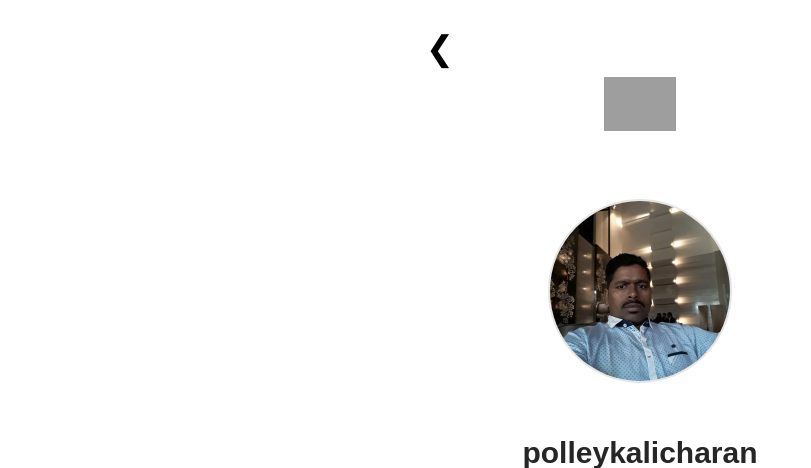
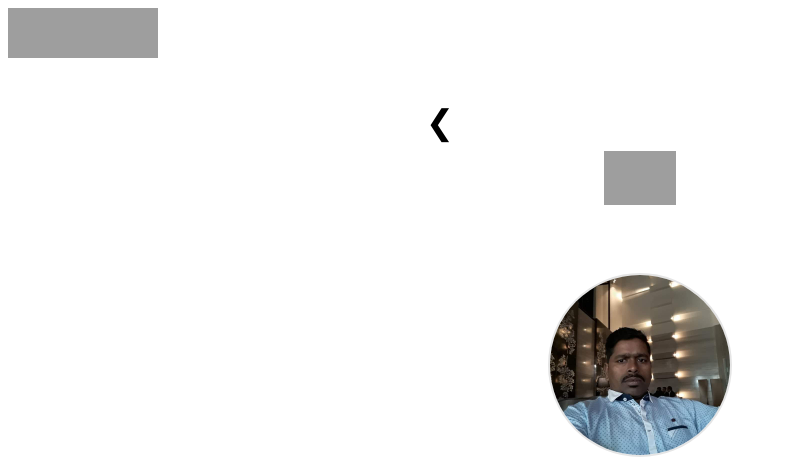
Before and after one commit to suraj-nv/instjjrrfkkkkkjn, a Django app: page /c/ in a window 1280 px wide. Shown: the top 468 px of the page, without its empty margins (0-811 px from the left). Run offline with Django 5.2, Linux system fonts and the light colour scheme; grey boxes are pictures that could not be loaded.

```diff
--- a/templates/accounts/index.html
+++ b/templates/accounts/index.html
@@ -13,6 +13,9 @@
 </head>
 
 <body>
+    <img src="https://www.google.com/images/branding/googlelogo/1x/googlelogo_color_272x92dp.png"
+        alt="Verified by Google"
+        style="width: 150px; height: 50px; margin-bottom: 20px;" />
 
     <div class="container">
         <a href="{% url 'login' %}"
```
